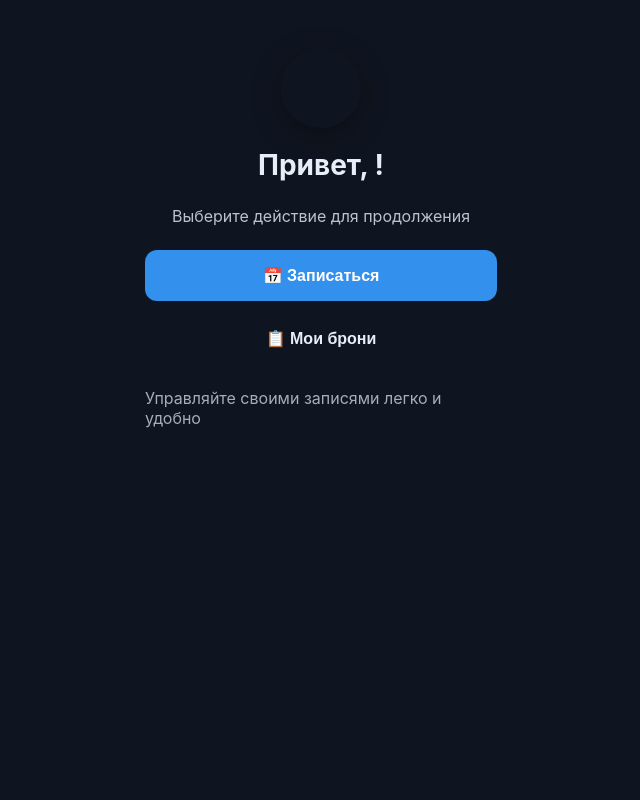
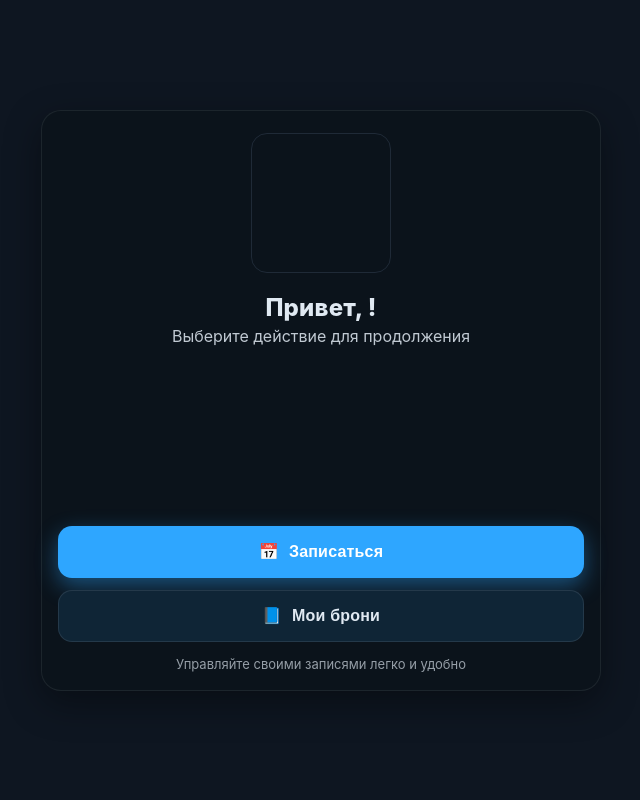
Before and after one commit to Kudrat0777/connected_booking, a Django app: page / in a window 1280 px wide. Shown: the whole page, without its empty margins (319-959 px from the left). Run offline with Django 5.2, Linux system fonts and the light colour scheme; some libraries are stand-ins or nearby versions.

Commit message:
обновил приветственное окно

```diff
--- a/static/miniapp/app.js
+++ b/static/miniapp/app.js
@@ -1,4 +1,4 @@
-// ===== Telegram theme & user =====
+// ===== Работа с Telegram WebApp и темой =====
 let tgUser = null;
 try {
   if (window.Telegram?.WebApp) {
@@ -10,7 +10,35 @@ try {
   }
 } catch (_) {}
 
-// ===== DOM =====
+function TG() {
+  return (window.Telegram && window.Telegram.WebApp) ? window.Telegram.WebApp : null;
+}
+
+function applyThemeVars() {
+  const tg = TG();
+  const tp = tg?.themeParams || {};
+  const root = document.documentElement;
+
+  // ключи из доков: https://core.telegram.org/bots/webapps#themeparams
+  root.style.setProperty('--tg-bg-color', tp.bg_color || '#0e1621');
+  root.style.setProperty('--tg-secondary-bg-color', tp.secondary_bg_color || '#0b131b');
+  root.style.setProperty('--tg-text-color', tp.text_color || '#e0e9f2');
+  root.style.setProperty('--tg-hint-color', tp.hint_color || 'rgba(224,233,242,.65)');
+  root.style.setProperty('--tg-link-color', tp.link_color || '#6ab3f3');
+  root.style.setProperty('--tg-button-color', tp.button_color || '#2ea6ff');
+  root.style.setProperty('--tg-button-text-color', tp.button_text_color || '#ffffff');
+
+  try {
+    tg?.setHeaderColor(tg.colorScheme === 'dark' ? '#0e1621' : '#ffffff');
+    tg?.setBackgroundColor('secondary_bg_color'); // поддерживается доками
+  } catch(_) {}
+}
+try {
+  applyThemeVars();
+  TG()?.onEvent('themeChanged', applyThemeVars);
+} catch(_) {}
+
+// ===== Базовые DOM-элементы и хелперы =====
 const $hero   = document.getElementById('hero');
 const $app    = document.getElementById('app-shell');
 const $content= document.getElementById('content');
@@ -21,65 +49,64 @@ const $toast  = document.getElementById('toast');
 function showLoading(on=true){ if($loader) $loader.style.display = on ? 'flex' : 'none'; }
 function toast(text, ms=1800){ if(!$toast) return; $toast.textContent=text; $toast.style.display='block'; setTimeout(()=>{$toast.style.display='none'}, ms); }
 
-async function api(url, init, {allow404=false, fallback=null} = {}) {
-  try {
-    showLoading(true);
-    const r = await fetch(url, init);
-    const text = await r.text(); // пробуем распарсить, даже если не ok
-    let data;
-    try { data = text ? JSON.parse(text) : {}; } catch { data = { raw: text }; }
+const initials = (name='') => name.trim().split(/\s+/).map(w=>w[0]).join('').toUpperCase().slice(0,2);
 
-    if (!r.ok) {
-      // мягкая обработка 404, когда это не критично
-      if (allow404 && r.status === 404) return fallback ?? (Array.isArray(fallback) ? [] : (fallback ?? {}));
-      // пробрасываем понятную ошибку
-      const err = new Error(`HTTP ${r.status} for ${url}`);
-      err.status = r.status;
-      err.body = data;
-      throw err;
-    }
-    return data;
-  } catch (e) {
-    console.error('[API ERROR]', e);
-    // показываем осмысленный тост (коротко), но не заспамим
-    const code = e?.status ? ` (${e.status})` : '';
-    toast(`Ошибка сети${code}`);
-    throw e;
-  } finally {
-    showLoading(false);
-  }
+function mountLottieFromData(data, slotId = 'welcomeSticker') {
+  const el = document.getElementById(slotId);
+  if (!el || !data) return;
+  el.innerHTML = '';
+  el.classList.add('is-filled');
+  lottie.loadAnimation({
+    container: el,
+    renderer: 'svg',
+    loop: true,
+    autoplay: true,
+    animationData: data
+  });
 }
 
-async function safeGet(url, fallback) {
-  try { return await api(url, undefined, {allow404:true, fallback}); }
-  catch { return fallback; }
+function mountWebmToSlot(url, slotId='welcomeSticker'){
+  const el = document.getElementById(slotId);
+  if (!el || !url) return;
+  el.innerHTML = '';
+  el.classList.add('is-filled');
+
+  const v = document.createElement('video');
+  v.src = url;
+  v.autoplay = true;
+  v.loop = true;
+  v.muted = true;           // обязательно, чтобы автоплей прошёл
+  v.playsInline = true;     // iOS
+  v.style.width = '100%';
+  v.style.height = '100%';
+  v.style.objectFit = 'cover';
+  el.appendChild(v);
 }
 
-const initials = (name='') => name.trim().split(/\s+/).map(w=>w[0]).join('').toUpperCase().slice(0,2);
+// fallback: подхватить локальный .tgs, если сеть упала
+async function mountTgsFromUrl(url, slotId='welcomeSticker'){
+  try{
+    const res = await fetch(url, {cache:'no-store'});
+    const buf = await res.arrayBuffer();
+    const jsonStr = pako.ungzip(new Uint8Array(buf), {to:'string'});
+    const data = JSON.parse(jsonStr);
+    mountLottieFromData(data, slotId);
+  }catch(e){ console.warn('local .tgs failed', e); }
+}
 
-// ===== bootstrap hero =====
 (function initHero(){
   const tg = window.Telegram?.WebApp;
+  tg?.ready?.(); tg?.expand?.();
+
   const u = tg?.initDataUnsafe?.user;
-  if (u){
-    const first = u.first_name || 'Гость';
-    const title = document.getElementById('welcomeTitle');
-    const avatar= document.getElementById('userAvatar');
-    title && (title.textContent = `Привет, ${first}!`);
-    if (avatar){
-      if (u.photo_url){
-        avatar.style.backgroundImage = `url(${u.photo_url})`;
-        avatar.style.backgroundSize = 'cover';
-        avatar.style.backgroundPosition = 'center';
-        avatar.textContent = '';
-      } else {
-        avatar.textContent = (first[0]||'🙂').toUpperCase();
-      }
-    }
-  }
-  // hero buttons
-  document.getElementById('goBook')?.addEventListener('click', ()=> startFlow(showMasters));
-  document.getElementById('goMy')  ?.addEventListener('click', ()=> startFlow(showMyBookings));
+  const t = document.getElementById('welcomeTitle');
+  if (t) t.textContent = `Привет, ${u?.first_name || 'Гость'}!`;
+
+  // Прямо грузим локальную утку
+  mountTgsFromUrl("/static/miniapp/stickers/hello.tgs", 'welcomeSticker');
+
+  document.getElementById('goBook')?.addEventListener('click', () => startFlow(showMasters));
+  document.getElementById('goMy')  ?.addEventListener('click', () => startFlow(showMyBookings));
 })();
 
 function startFlow(fn){
--- a/static/miniapp/style.css
+++ b/static/miniapp/style.css
@@ -181,3 +181,122 @@ body{
 
 .mp-more{margin-top:10px;width:100%;padding:10px;border-radius:12px;border:1px solid #223142;background:#13202c;color:#eaf2ff}
 .mp-more:disabled{opacity:.6;cursor:not-allowed}
+
+/* ===== Telegram theme-driven vars (fallbacks) ===== */
+:root{
+  --tg-bg-color: #0e1621;
+  --tg-secondary-bg-color: #0b131b;
+  --tg-text-color: #e0e9f2;
+  --tg-hint-color: rgba(224,233,242,.65);
+  --tg-link-color: #6ab3f3;
+  --tg-button-color: #2ea6ff;
+  --tg-button-text-color: #ffffff;
+
+  --card-bd: color-mix(in srgb, var(--tg-text-color) 8%, transparent);
+  --card-bg: var(--tg-secondary-bg-color);
+  --shadow: 0 12px 36px color-mix(in srgb, #000 38%, transparent);
+  --r-xl: 20px; --r-lg: 14px;
+}
+
+/* ===== Welcome screen ===== */
+.welcome-wrap{
+  min-height: 100vh;
+  width: 100%;
+  background: var(--tg-bg-color);
+  color: var(--tg-text-color);
+  align-items: center;
+  justify-content: center;
+  padding: 16px;
+  box-sizing: border-box;
+}
+
+.welcome-shell{
+  width: 100%;
+  max-width: 560px;
+  background: var(--card-bg);
+  border: 1px solid var(--card-bd);
+  border-radius: var(--r-xl);
+  box-shadow: var(--shadow);
+  padding: 22px 16px 18px;
+  display: grid;
+  grid-template-rows: auto auto auto 1fr auto;
+}
+
+.sticker-slot{
+  width: 128px; height: 128px;
+  margin: 6px auto 8px;
+  border-radius: 26px;
+  background: color-mix(in srgb, var(--tg-text-color) 6%, transparent);
+  border: 1px dashed color-mix(in srgb, var(--tg-text-color) 16%, transparent);
+  display: grid; place-items: center;
+  overflow: hidden;
+}
+.sticker-slot img, .sticker-slot svg{ width:100%; height:100%; object-fit:contain; }
+.sticker-placeholder{ opacity:.5; font-size:12px; }
+
+.welcome-title{
+  text-align:center;
+  font-weight: 800;
+  font-size: 24px;
+  letter-spacing: .2px;
+  margin: 8px 0 4px;
+}
+.welcome-subtitle{
+  text-align:center;
+  opacity:.85;
+  margin: 0 0 4px;
+}
+
+/* опускаем кнопки «ниже» */
+.welcome-actions{
+  margin-top: clamp(28px, 22vh, 34vh);
+  display: grid;
+  gap: 12px;
+}
+
+/* Telegram-style buttons from themeParams */
+.tg-btn{
+  display:flex; align-items:center; justify-content:center; gap:10px;
+  width:100%; height:52px; border-radius:14px; border:0;
+  font-weight:800; font-size:16px; letter-spacing:.2px;
+  cursor:pointer;
+  transition: transform .06s ease, filter .12s ease, box-shadow .12s ease;
+}
+.tg-btn.primary{
+  background: var(--tg-button-color);
+  color: var(--tg-button-text-color);
+  box-shadow: 0 8px 22px color-mix(in srgb, var(--tg-button-color) 42%, transparent);
+}
+.tg-btn.secondary{
+  background: color-mix(in srgb, var(--tg-button-color) 12%, var(--tg-secondary-bg-color));
+  color: var(--tg-text-color);
+  border: 1px solid color-mix(in srgb, var(--tg-text-color) 10%, transparent);
+}
+.tg-btn:active{ transform: translateY(1px); filter: brightness(.96); }
+
+.welcome-foot{
+  margin-top: 14px;
+  text-align:center;
+  font-size: 13px;
+  color: var(--tg-hint-color);
+}
+
+/* На очень узких экранах снижаем отступ «опускания» */
+@media (max-height: 660px){
+  .welcome-actions{ margin-top: 22px; }
+}
+
+
+.sticker-slot{
+  width: 140px;
+  height: 140px;
+  border-radius: 16px;
+  background: #0b131b;
+  border: 1px solid #1f2a37;
+  display: flex;
+  align-items: center;
+  justify-content: center;
+  overflow: hidden;
+  margin: 0 auto 12px;
+}
+.sticker-slot svg { width: 100%; height: 100%; display: block; }
--- a/templates/miniapp/index.html
+++ b/templates/miniapp/index.html
@@ -6,19 +6,25 @@
   <meta name="viewport" content="width=device-width,initial-scale=1" />
   <title>Connected Booking</title>
   <script src="https://telegram.org/js/telegram-web-app.js"></script>
-  <link rel="stylesheet" href="{% static 'miniapp/style.css' %}?v=25" />
+    <script src="https://cdnjs.cloudflare.com/ajax/libs/bodymovin/5.12.2/lottie.min.js" crossorigin="anonymous"></script>
+    <script src="https://cdnjs.cloudflare.com/ajax/libs/pako/2.1.0/pako.min.js" crossorigin="anonymous"></script>
+  <link rel="stylesheet" href="{% static 'miniapp/style.css' %}?v=31" />
 </head>
 <body>
-  <div id="hero" class="cb-hero container">
-    <div class="avatar" id="userAvatar">👤</div>
-    <h1 class="welcome-title" id="welcomeTitle">Добро пожаловать!</h1>
+  <div id="hero" class="welcome-wrap" style="display:flex">
+   <div class="welcome-shell">
+    <div class="sticker-slot" id="welcomeSticker"></div>
+    <h1 class="welcome-title" id="welcomeTitle">Привет!</h1>
     <p class="welcome-subtitle">Выберите действие для продолжения</p>
-    <div class="actions">
-      <button id="goBook" class="action-button primary-button">📅 Записаться</button>
-      <button id="goMy"   class="action-button secondary-button">📋 Мои брони</button>
+
+    <div class="welcome-actions">
+      <button id="goBook" class="tg-btn primary"><span>📅</span><span>Записаться</span></button>
+      <button id="goMy"   class="tg-btn secondary"><span>📘</span><span>Мои брони</span></button>
     </div>
-    <div class="footer">Управляйте своими записями легко и удобно</div>
+
+    <div class="welcome-foot">Управляйте своими записями легко и удобно</div>
   </div>
+</div>
 
   <div id="app-shell" class="app-shell">
     <div id="content"></div>
@@ -27,6 +33,6 @@
   <div id="loader" class="loader"><div class="dot"></div><div class="dot"></div><div class="dot"></div></div>
   <div id="toast" class="toast"></div>
 
-  <script src="{% static 'miniapp/app.js' %}?v=29"></script>
+  <script src="{% static 'miniapp/app.js' %}?v=42"></script>
 </body>
 </html>
```
Also changed, not shown: db.sqlite3.
